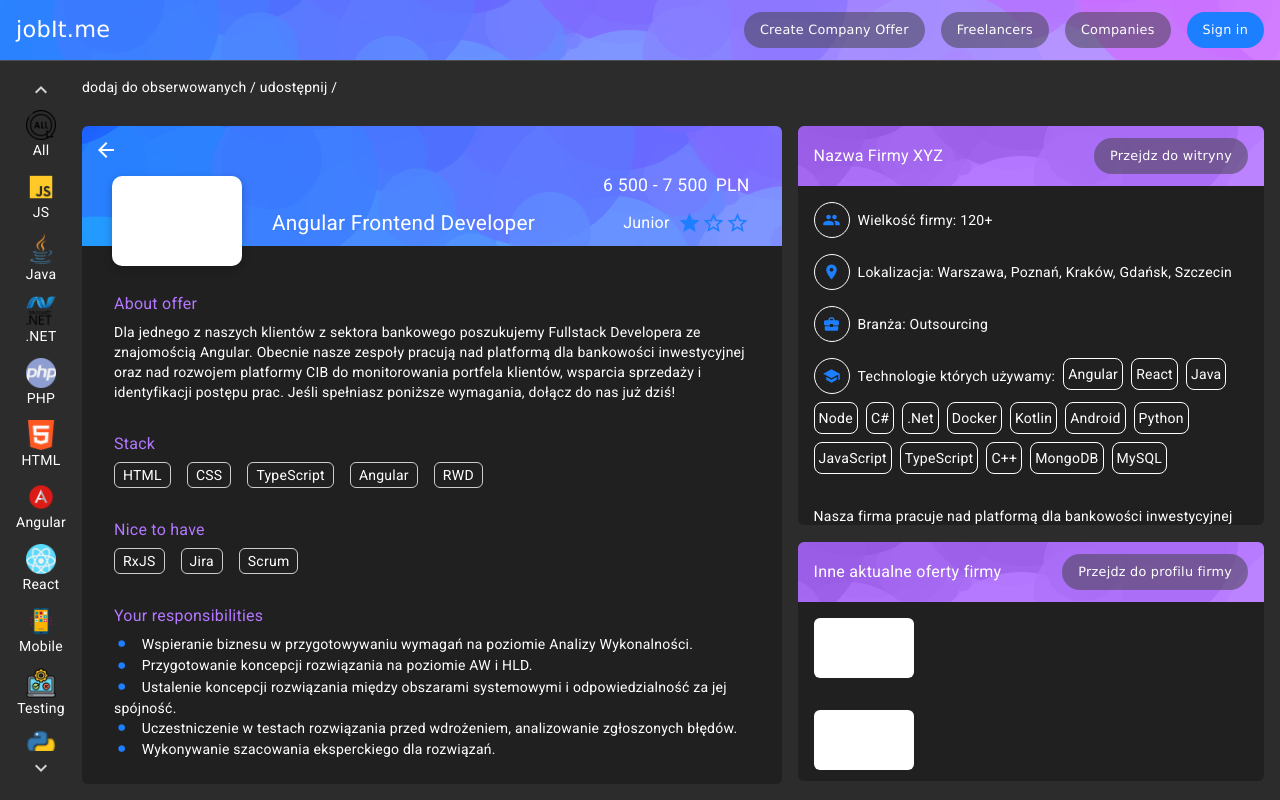
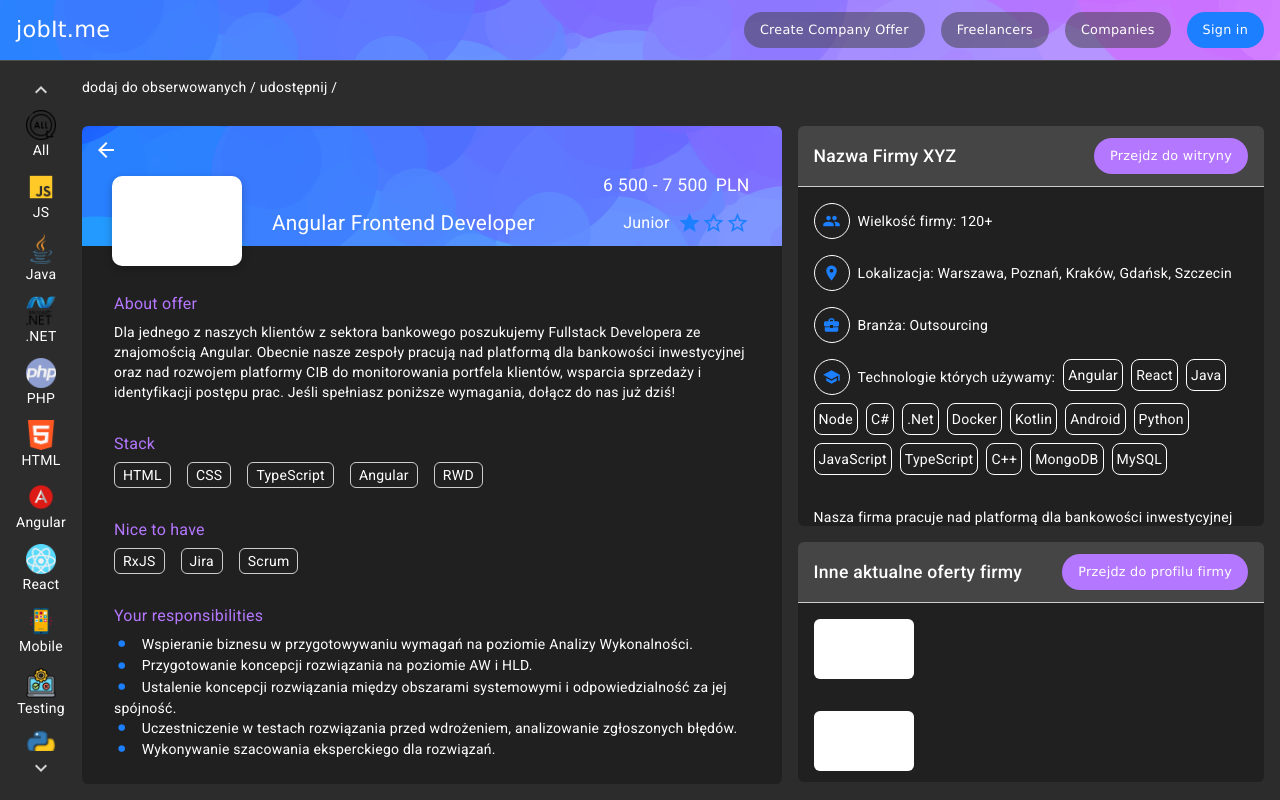
Before and after one commit to L3monPL/jobIT_front_end, an Angular app: page /company/login in a window 1280 px wide. Both pictures are taken after a click on the element 672 px from the left and 185 px from the top of the page. Built offline with nearby package versions, Linux system fonts and the light colour scheme.

Commit message:
change /company/:id

```diff
--- a/src/app/components/info-about-company-panel-in-offer/info-about-company-panel-in-offer.component.scss
+++ b/src/app/components/info-about-company-panel-in-offer/info-about-company-panel-in-offer.component.scss
@@ -3,9 +3,9 @@
     height: calc(50vh);
 }
 header{
-    background-color: $color_2;
-    // border-bottom: 1px solid #fff;
-    background-image: url(../../../assets/images/bg_bggenerator_com.png);
+    background-color: #454545;
+    border-bottom: 1px solid #ccc;
+    // background-image: url(../../../assets/images/bg_bggenerator_com.png);
     background-blend-mode:luminosity;
     background-position: 50%;
     // padding: 12px;
@@ -20,21 +20,22 @@ header{
     padding: 12px 1rem;
 }
 .company_name{
-    font-size: 1rem;
+    font-size: 1.1rem;
+    font-weight: 500;
 }
 .btn{
     color: rgb(255, 255, 255);
     cursor: pointer;
     font-size: 0.8rem;
     // background-color: #3f3f3f;
-    background-color: #3f3f3f80;
+    background-color: $color_2;
     padding: 8px 16px;
     border-radius: 18px;
     transition: 0.5s;
     font-family: Verdana, Geneva, sans-serif;
 }
 .btn:hover{
-    background-color: #3a3a3a;
+    background-color: #8F7AFF;
     transition: 0.5s;
 }
 .content{
--- a/src/app/components/list-of-company-offerts-panel-in-offer/list-of-company-offerts-panel-in-offer.component.scss
+++ b/src/app/components/list-of-company-offerts-panel-in-offer/list-of-company-offerts-panel-in-offer.component.scss
@@ -4,8 +4,9 @@
     // overflow-y: auto;
 }
 header{
-    background-color: $color_2;
-    background-image: url(../../../assets/images/bg_bggenerator_com.png);
+    background-color: #454545;
+    // background-image: url(../../../assets/images/bg_bggenerator_com.png);
+    border-bottom: 1px solid #ccc;
     background-blend-mode:luminosity;
     background-position: 50%;
     // padding: 12px;
@@ -22,21 +23,22 @@ header{
     flex-direction: row;
     justify-content: space-between;
     align-items: center;
-    font-size: 1rem;
+    font-size: 1.1rem;
+    font-weight: 500;
 }
 .btn{
     color: rgb(255, 255, 255);
     cursor: pointer;
     font-size: 0.8rem;
     // background-color: #3f3f3f;
-    background-color: #3f3f3f80;
+    background-color: $color_2;
     padding: 8px 16px;
     border-radius: 18px;
     transition: 0.5s;
     font-family: Verdana, Geneva, sans-serif;
 }
 .btn:hover{
-    background-color: #3a3a3a;
+    background-color: #8F7AFF;
     transition: 0.5s;
 }
 .content{
```
